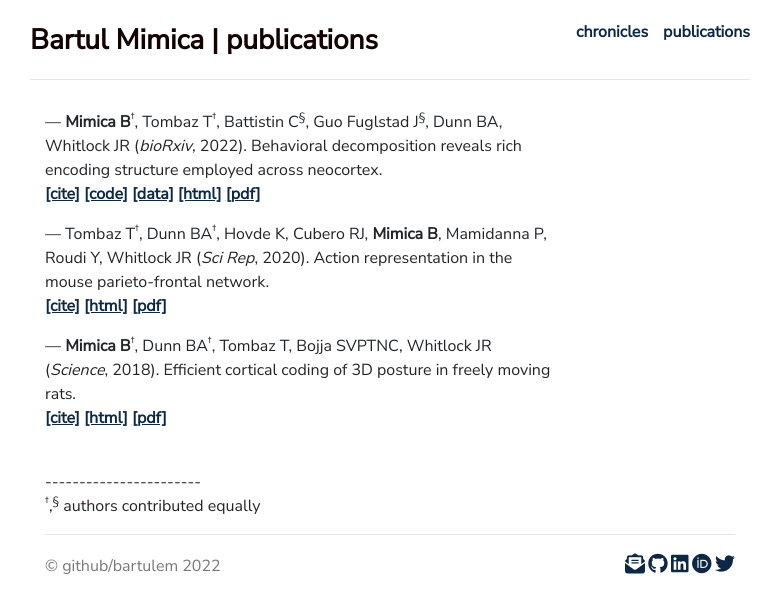
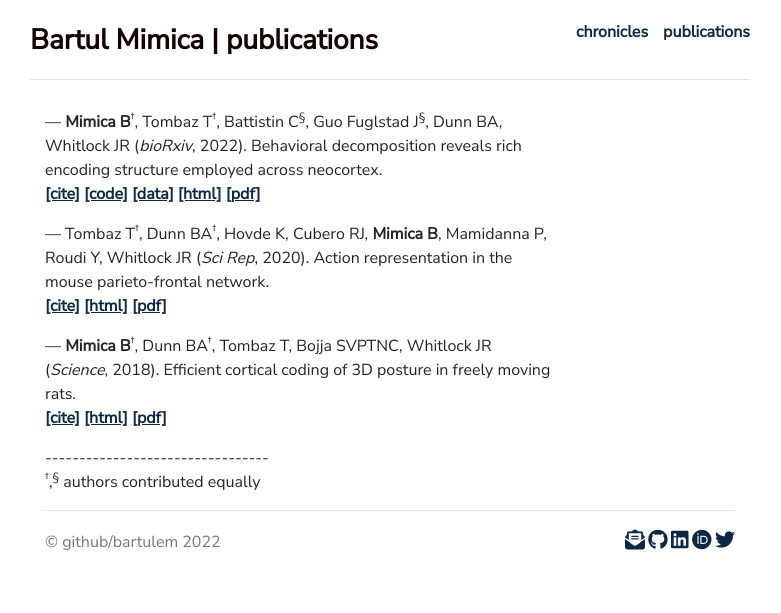
Before and after one commit to bartulem/bartulem.github.io, a Jekyll site: the page built from publications/index.html, in a window 1280 px wide. Shown: the top 613 px of the page, without its empty margins (250-1031 px from the left). Built offline with Jekyll 4.4.1, drawn with Linux system fonts in a browser that asks for light colours; nearby versions of some CDN libraries; comment, search, counter and statistics services are not loaded; a style sheet for code colours, icons or effects is not loaded.

```diff
--- a/publications/index.html
+++ b/publications/index.html
@@ -43,8 +43,7 @@
   </div>
   <div class="row">
     <div class="col-sm-9">
-    	<br>
-      	<p>-----------------------<br>
+      	<p>---------------------------------<br>
       	<sup>†</sup>,<sup>§</sup> authors contributed equally</p>
     </div>
 </div>
```
